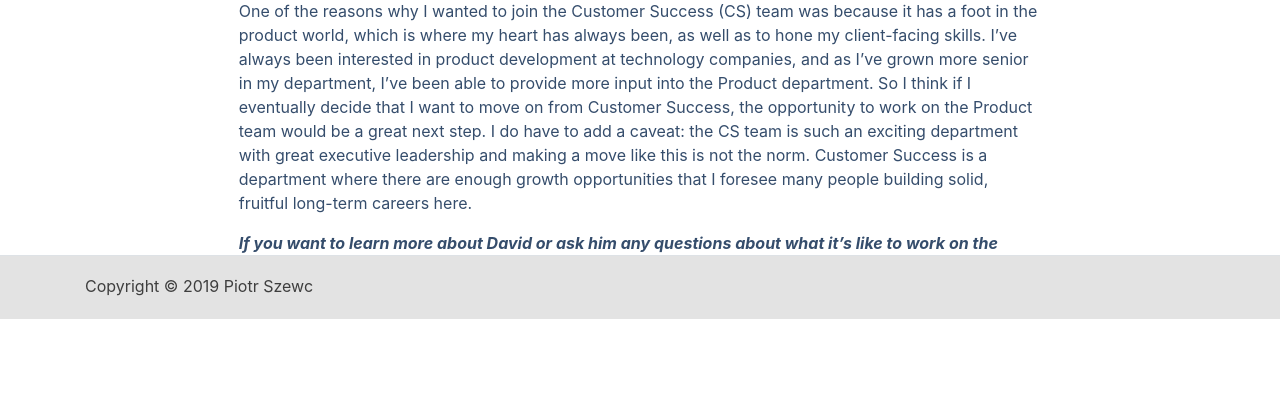
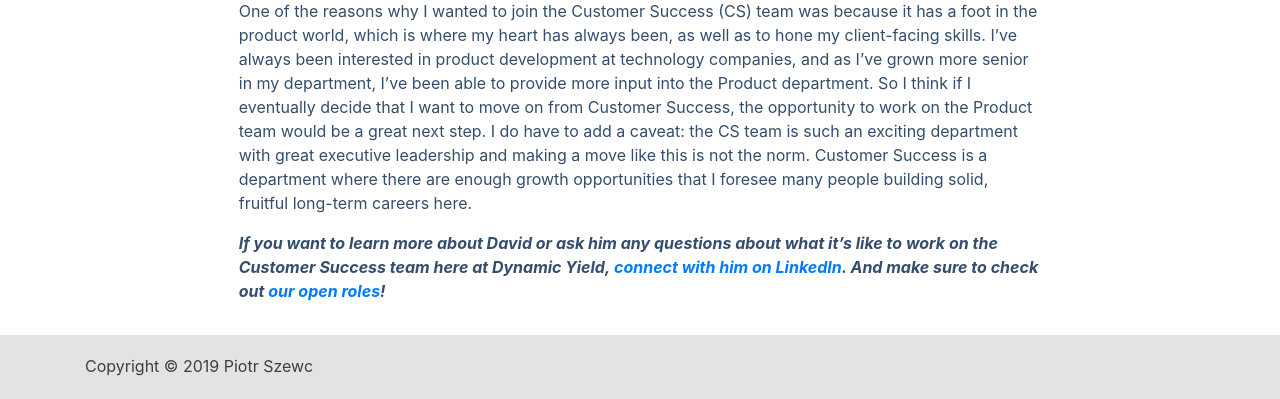
Before and after one commit to piszewc/pszewc, a Django app: a page that uses blog/templates/main/base.html in a window 1280 px wide. Shown: the part 2962-3361 px from the top of the page. Before the commit the page ends 3281 px from the top, so only its background shows below. Run offline with Django 3.2, Linux system fonts and the light colour scheme; data comes from the database, SQL or seed files in the repository; some libraries are stand-ins or nearby versions.

Commit message:
Update styles.css

```diff
--- a/blog/static/css/styles.css
+++ b/blog/static/css/styles.css
@@ -28,7 +28,7 @@ html {
 
 .post {
   color: #4e627e !important;
-  margin-bottom: 10em;
+  margin-bottom: 2.5em;
 }
 
 h1, h2, h3, h4 {
@@ -74,3 +74,7 @@ h1, h2, h3, h4 {
 .blog-text h2 {
   font-size: 1.5em;
 }
+
+main {
+  margin-bottom: 5em;
+}
```
